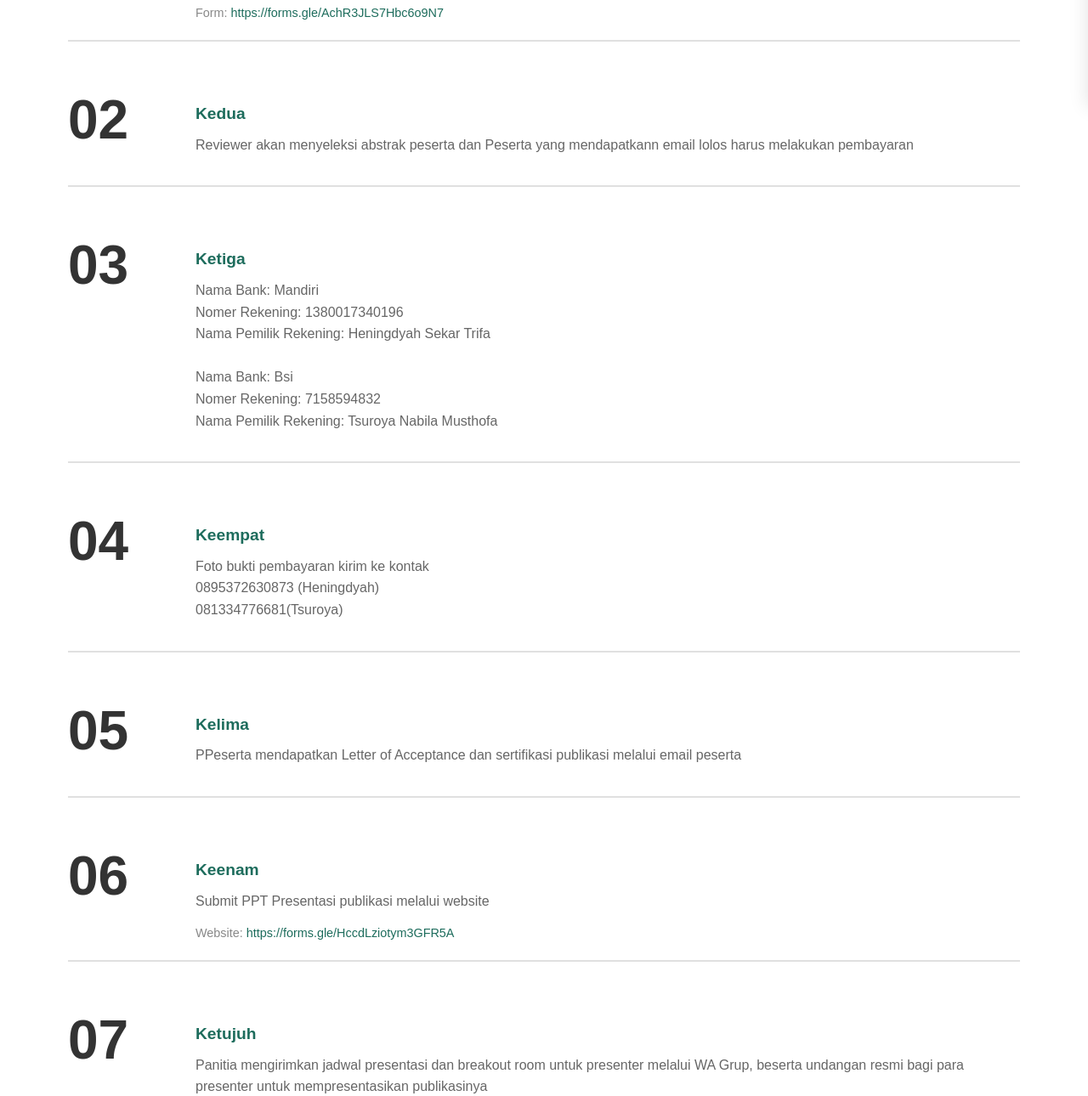
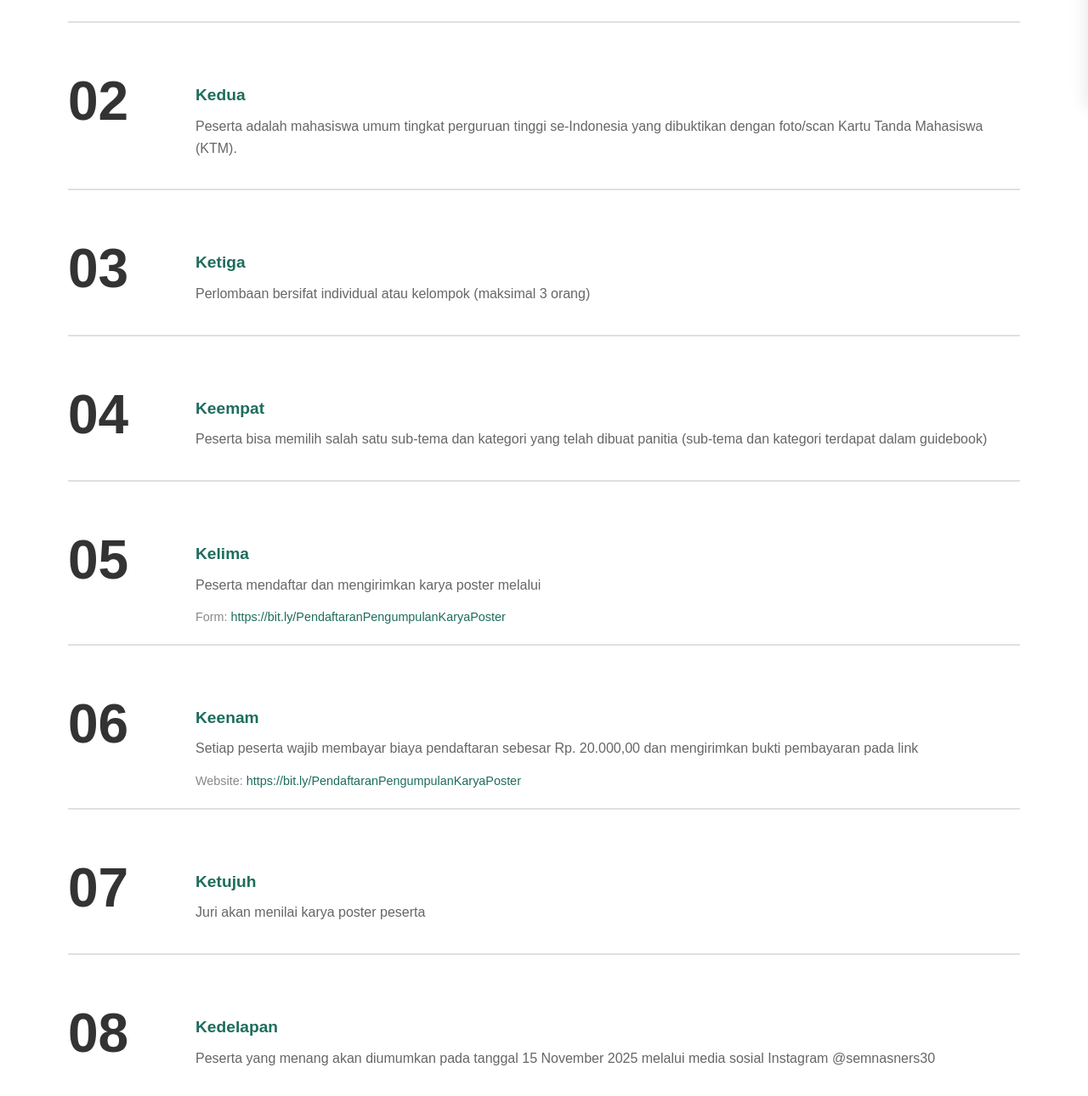
Before and after one commit to MRaafky/clientKeprawatanUms, a plain HTML site: page naskah.html in a window 1280 px wide. Shown: the part 674-1964 px from the top of the page at 85% size. Drawn offline with Linux system fonts and the light colour scheme.

Commit message:
update alur kegiatan

```diff
--- a/naskah.html
+++ b/naskah.html
@@ -895,17 +895,8 @@
         <div class="step-content">
           <div class="step-title">Pertama</div>
           <div class="step-description">
-            Peserta mendaftar dan mengirimkan Naskah Publikasi sesuai template
-            yang di tentukan panitia dan di upload melalui
-          </div>
-          <div class="step-details">
-            Form:
-            <a
-              href="https://forms.gle/AchR3JLS7Hbc6o9N7"
-              class="website-link"
-              target="_blank"
-              >https://forms.gle/AchR3JLS7Hbc6o9N7
-            </a>
+            Peserta lomba wajib sudah follow akun sosial media Instagram
+            @semnasners30 dan @hmpkeperawatanums
           </div>
         </div>
       </div>
@@ -915,8 +906,8 @@
         <div class="step-content">
           <div class="step-title">Kedua</div>
           <div class="step-description">
-            Reviewer akan menyeleksi abstrak peserta dan Peserta yang
-            mendapatkann email lolos harus melakukan pembayaran
+            Peserta adalah mahasiswa umum tingkat perguruan tinggi se-Indonesia
+            yang dibuktikan dengan foto/scan Kartu Tanda Mahasiswa (KTM).
           </div>
         </div>
       </div>
@@ -926,13 +917,7 @@
         <div class="step-content">
           <div class="step-title">Ketiga</div>
           <div class="step-description">
-            <p>Nama Bank: Mandiri</p>
-            <p>Nomer Rekening: 1380017340196</p>
-            <p>Nama Pemilik Rekening: Heningdyah Sekar Trifa</p>
-            <br />
-            <p>Nama Bank: Bsi</p>
-            <p>Nomer Rekening: 7158594832</p>
-            <p>Nama Pemilik Rekening: Tsuroya Nabila Musthofa</p>
+            Perlombaan bersifat individual atau kelompok (maksimal 3 orang)
           </div>
         </div>
       </div>
@@ -942,9 +927,8 @@
         <div class="step-content">
           <div class="step-title">Keempat</div>
           <div class="step-description">
-            <p>Foto bukti pembayaran kirim ke kontak</p>
-            <p>0895372630873 (Heningdyah)</p>
-            <p>081334776681(Tsuroya)</p>
+            Peserta bisa memilih salah satu sub-tema dan kategori yang telah
+            dibuat panitia (sub-tema dan kategori terdapat dalam guidebook)
           </div>
         </div>
       </div>
@@ -954,8 +938,16 @@
         <div class="step-content">
           <div class="step-title">Kelima</div>
           <div class="step-description">
-            PPeserta mendapatkan Letter of Acceptance dan sertifikasi publikasi
-            melalui email peserta
+            Peserta mendaftar dan mengirimkan karya poster melalui
+          </div>
+          <div class="step-details">
+            Form:
+            <a
+              href="https://bit.ly/PendaftaranPengumpulanKaryaPoster"
+              class="website-link"
+              target="_blank"
+              >https://bit.ly/PendaftaranPengumpulanKaryaPoster
+            </a>
           </div>
         </div>
       </div>
@@ -965,16 +957,17 @@
         <div class="step-content">
           <div class="step-title">Keenam</div>
           <div class="step-description">
-            Submit PPT Presentasi publikasi melalui website
+            Setiap peserta wajib membayar biaya pendaftaran sebesar Rp.
+            20.000,00 dan mengirimkan bukti pembayaran pada link
           </div>
           <div class="step-details">
             Website:
             <a
-              href="https://forms.gle/HccdLziotym3GFR5A"
+              href="https://bit.ly/PendaftaranPengumpulanKaryaPoster"
               class="website-link"
               target="_blank"
-              >https://forms.gle/HccdLziotym3GFR5A</a
-            >
+              >https://bit.ly/PendaftaranPengumpulanKaryaPoster
+            </a>
           </div>
         </div>
       </div>
@@ -984,9 +977,7 @@
         <div class="step-content">
           <div class="step-title">Ketujuh</div>
           <div class="step-description">
-            Panitia mengirimkan jadwal presentasi dan breakout room untuk
-            presenter melalui WA Grup, beserta undangan resmi bagi para
-            presenter untuk mempresentasikan publikasinya
+            Juri akan menilai karya poster peserta
           </div>
         </div>
       </div>
@@ -996,8 +987,8 @@
         <div class="step-content">
           <div class="step-title">Kedelapan</div>
           <div class="step-description">
-            Peserta hadir secara online 30 menit sebelum jadwal presentasi yang
-            sudah diberiikan dan mempersiapkan sharescreen PPT nya
+            Peserta yang menang akan diumumkan pada tanggal 15 November 2025
+            melalui media sosial Instagram @semnasners30
           </div>
         </div>
       </div>
@@ -1007,20 +998,7 @@
         <div class="step-content">
           <div class="step-title">Kesembilan</div>
           <div class="step-description">
-            Peserta yang tidak hadir dan tidak mempresentasikan penelitiannya
-            tidak akan diiikutkan dalam publikasi prosiding seminar dan Call for
-            Papers Ners 30
-          </div>
-        </div>
-      </div>
-
-      <div class="step-item">
-        <div class="step-number">10</div>
-        <div class="step-content">
-          <div class="step-title">Kesepuluh</div>
-          <div class="step-description">
-            Panitia menyusun prosiding paper publikasi peserta dan dimuat dalam
-            prosiding ber-ISSN
+            Karya poster akan dipamerkan di Poster Exhibition
           </div>
         </div>
       </div>
```
